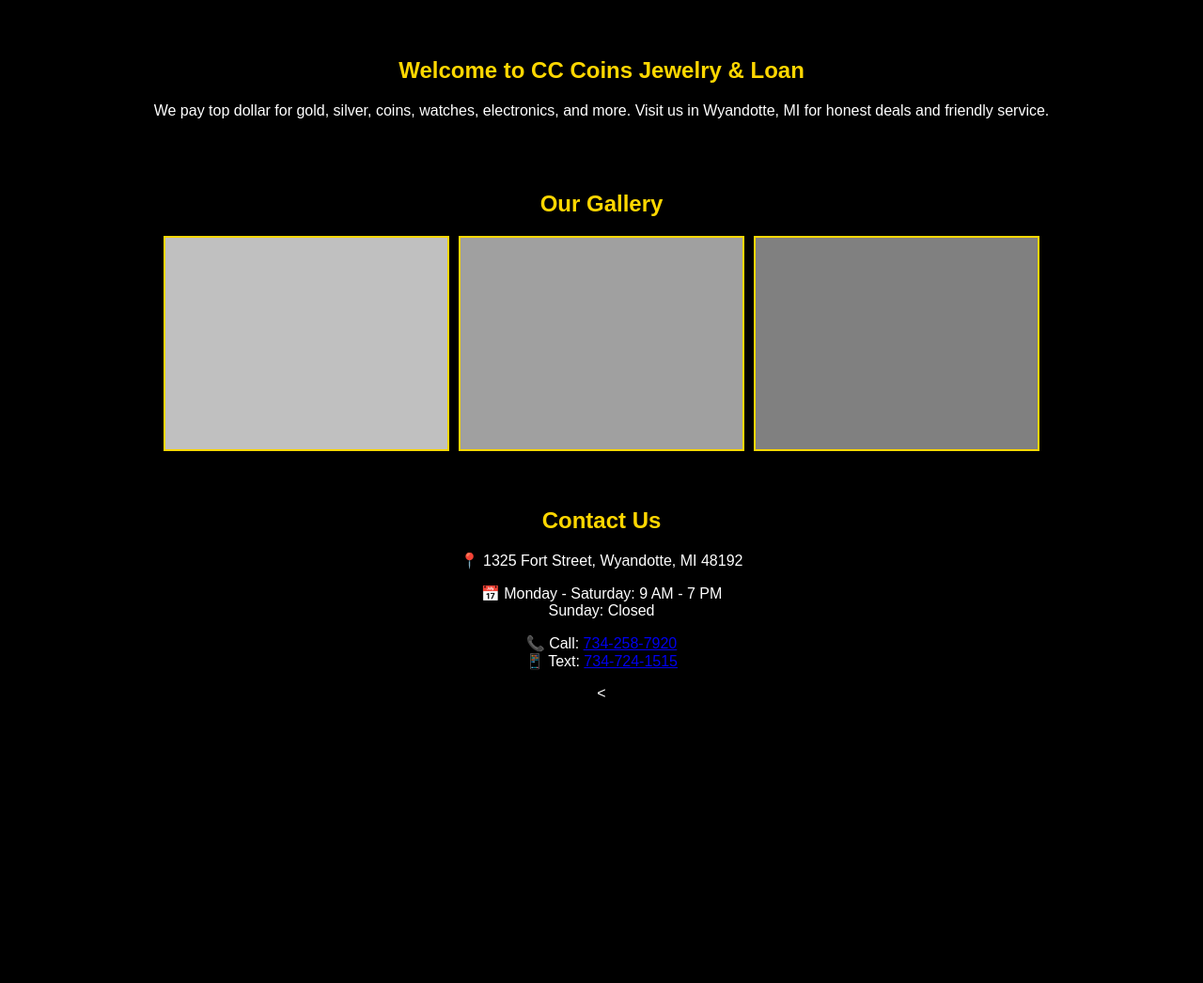
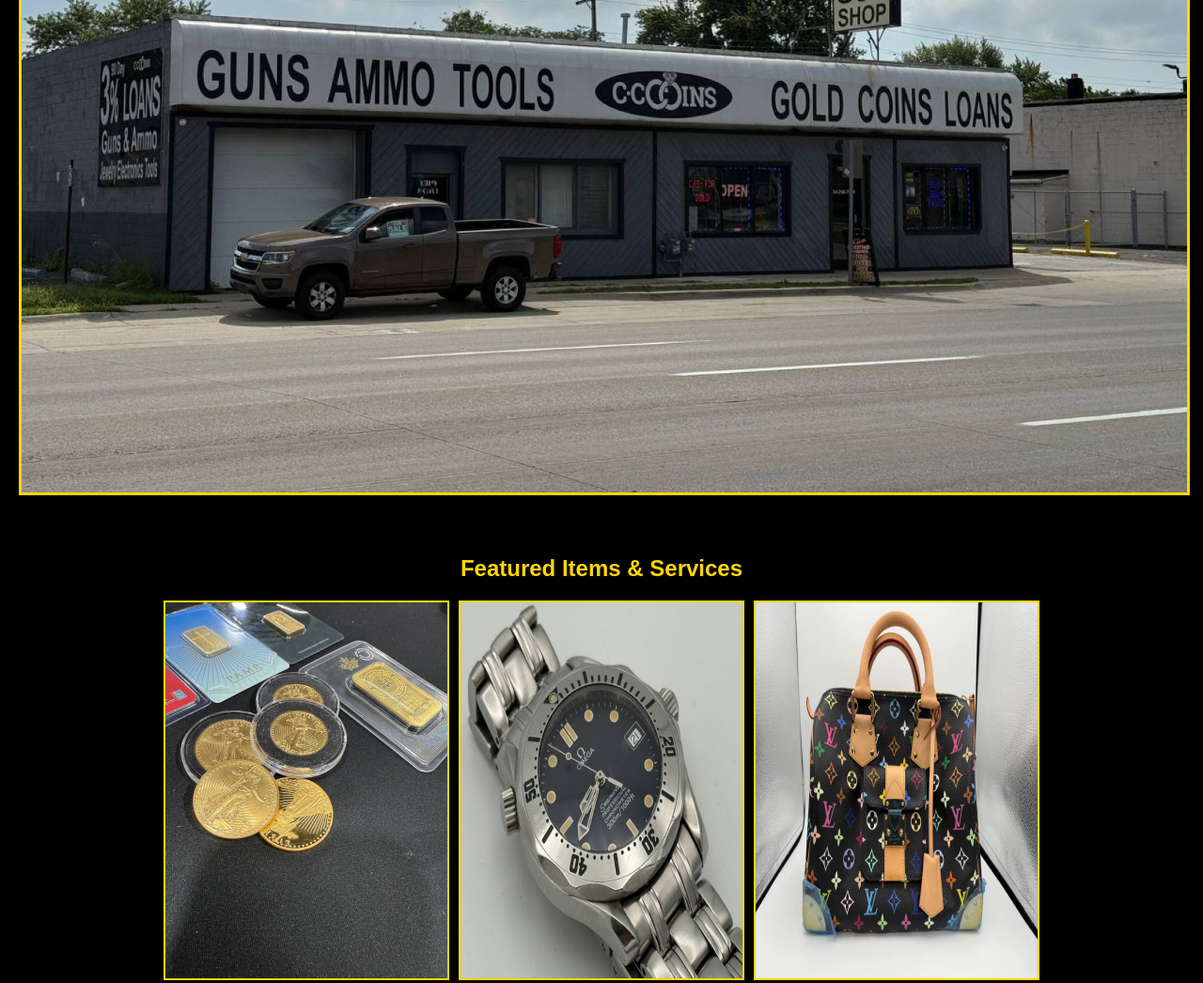
Before and after one commit to cccoinswyandotte/cc-pawn-site, a plain HTML site: page index.html in a window 1280 px wide. Shown: the part 555-1601 px from the top of the page at 94% size. Before the commit the page ends 1322 px from the top, so only its background shows below. Drawn offline with Linux system fonts and the light colour scheme.

Commit message:
Update index.html

```diff
--- a/index.html
+++ b/index.html
@@ -14,22 +14,16 @@
 </header>
 
 <section class="hero">
-    <img src="images/hero.jpg?v=1" alt="Gold and Jewelry">
+  <img src="images/storefront-wyandotte-cc-coins.jpg?v=2" alt="CC Coins Jewelry & Loan storefront in Wyandotte Michigan">
 </section>
 
 <section class="section">
-    <h2>Welcome to CC Coins Jewelry & Loan</h2>
-    <p>We pay top dollar for gold, silver, coins, watches, electronics, and more.
-       Visit us in Wyandotte, MI for honest deals and friendly service.</p>
-</section>
-
-<section class="section">
-    <h2>Our Gallery</h2>
-    <div class="gallery">
-        <img src="images/item1.jpg?v=1" alt="Gold Bars">
-        <img src="images/item2.jpg?v=1" alt="Luxury Watch">
-        <img src="images/item3.jpg?v=1" alt="Designer Bag">
-    </div>
+  <h2>Featured Items & Services</h2>
+  <div class="gallery">
+    <img src="images/gold-coins-bars-wyandotte.jpg?v=2" alt="Gold coins and gold bars in Wyandotte MI">
+    <img src="images/luxury-watch-omega-breitling-wyandotte.jpg?v=2" alt="Luxury watch buying and selling in Wyandotte Michigan">
+    <img src="images/louis-vuitton-bag-wyandotte.jpg?v=2" alt="Designer Louis Vuitton handbag pawn and sale in Wyandotte MI">
+  </div>
 </section>
 
 <section class="section">
```
